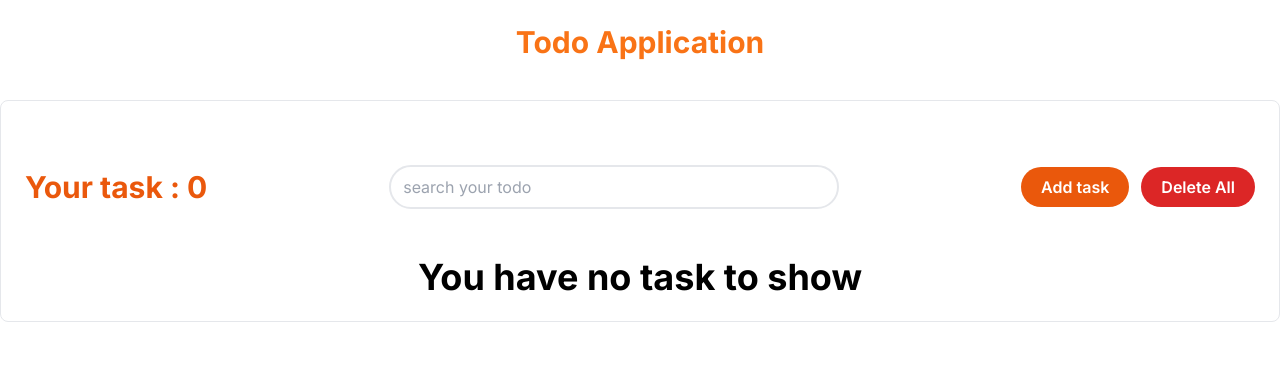
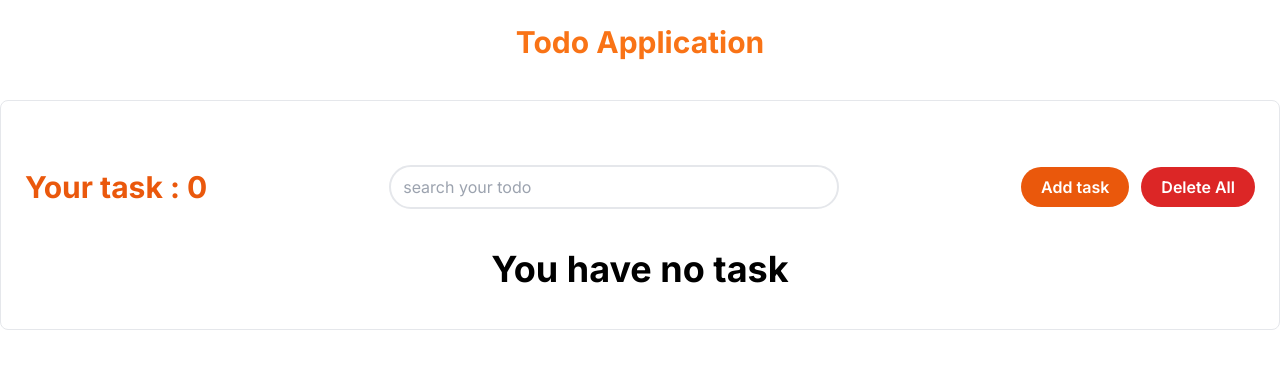
Before and after one commit to AbuRaihan1/todo-react-qtec-task, a React (Create React App) app: page / in a window 1280 px wide. Shown: the top 368 px of the page. Built offline with nearby package versions, Linux system fonts and the light colour scheme.

Commit message:
updated alignment

```diff
--- a/src/components/Home.js
+++ b/src/components/Home.js
@@ -107,8 +107,6 @@ const Home = () => {
   return (
     <div className="container m-auto">
       <div className="border p-6 mt-10 rounded-lg">
-        {/* <h2 className="text-center font-bold text-2xl">Create your todo</h2> */}
-
         <div className="flex md:justify-between md:flex-row flex-col items-center mt-10  gap-5">
           <h2 className=" lg:text-3xl md:text-2xl text-3xl font-bold text-orange-600">
             Your task : {addTask?.length ? addTask.length : "0"}
--- a/src/components/TodoList.js
+++ b/src/components/TodoList.js
@@ -58,11 +58,11 @@ const TodoList = ({
                   Status
                 </th>
 
-                <th className="px-6 py-3 text-center text-xs font-medium text-gray-500 uppercase tracking-wider">
+                <th className="px-6 py-3 text-left text-xs font-medium text-gray-500 uppercase tracking-wider">
                   Date
                 </th>
 
-                <th className="px-6 py-3 text-center text-xs font-medium text-gray-500 uppercase tracking-wider">
+                <th className="px-6 py-3 text-left text-xs font-medium text-gray-500 uppercase tracking-wider">
                   Options
                 </th>
               </tr>
@@ -77,9 +77,7 @@ const TodoList = ({
                   <td className="px-6 py-4 whitespace-nowrap">
                     {task.priority}
                   </td>
-                  <td
-                    className="px-6 py-4 whitespace-nowrap"
-                  >
+                  <td className="px-6 py-4 whitespace-nowrap">
                     {task?.taskStatus ? (
                       <p className="bg-green-500 inline text-white rounded-md px-2 pb-1 text-sm cursor-not-allowed">
                         Complete
@@ -97,7 +95,7 @@ const TodoList = ({
                   <td className="px-6 py-4 whitespace-nowrap text-gray-500 text-sm">
                     {task?.formattedDateTime}
                   </td>
-                  <td className="px-6 py-4 whitespace-nowrap flex gap-3 justify-end">
+                  <td className="px-6 py-4 whitespace-nowrap flex gap-3">
                     <button className="bg-blue-500 px-2 text-white rounded-sm hover:bg-blue-600">
                       Edit
                     </button>
@@ -114,8 +112,8 @@ const TodoList = ({
           </table>
         </div>
       ) : (
-        <h1 className=" md:text-4xl text-2xl text-center font-bold mt-12">
-          You have no task to show
+        <h1 className=" md:text-4xl text-2xl text-center font-bold mt-10 mb-4">
+          You have no task
         </h1>
       )}
     </div>
```
